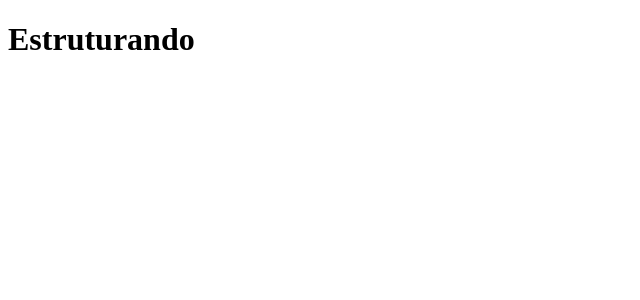
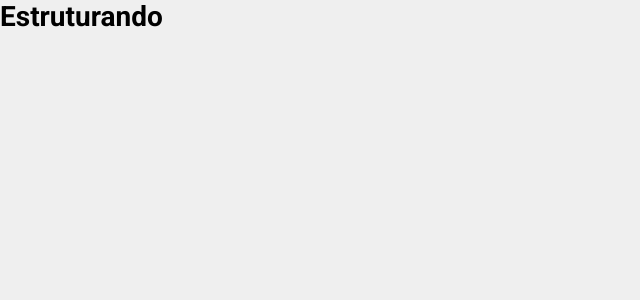
Before and after one commit to Robson-GDS/sistema-chamados, a React (Create React App) app: page / in a window 1280 px wide. Shown: the top 300 px of the page, without its empty margins (0-640 px from the left). Built offline with nearby package versions, Linux system fonts and the light colour scheme.

Commit message:
adicionando estilos globais

```diff
--- /dev/null
+++ b/src/index.css
@@ -0,0 +1,32 @@
+@import url('https://fonts.googleapis.com/css2?family=Roboto:wght@400;700&display=swap');
+
+* {
+  margin: 0;
+  padding: 0;
+  box-sizing: border-box;
+}
+
+*:focus {
+  outline: 0;
+}
+
+html, body, #root {
+  height: 100%;
+}
+
+body {
+  font: 14px 'Roboto', sans-serif;
+  background-color: #EFEFEF;
+}
+
+a {
+  text-decoration: none;
+}
+
+ul {
+  list-style: none;
+}
+
+button {
+  cursor: pointer;
+}
--- a/src/index.js
+++ b/src/index.js
@@ -1,6 +1,8 @@
 import React from 'react';
 import ReactDOM from 'react-dom';
 import App from './App';
+
+import './index.css';
 
 ReactDOM.render(
   <React.StrictMode>
```
